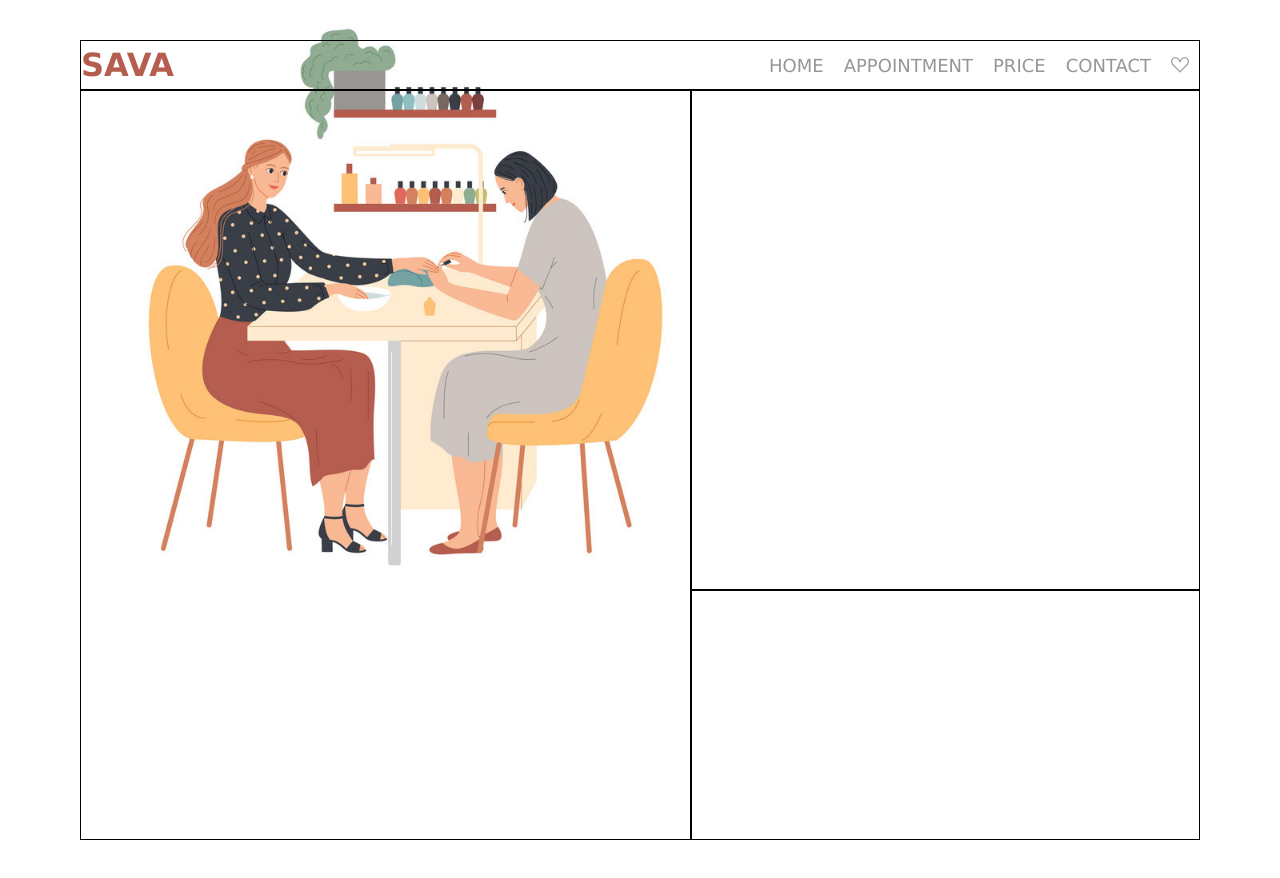
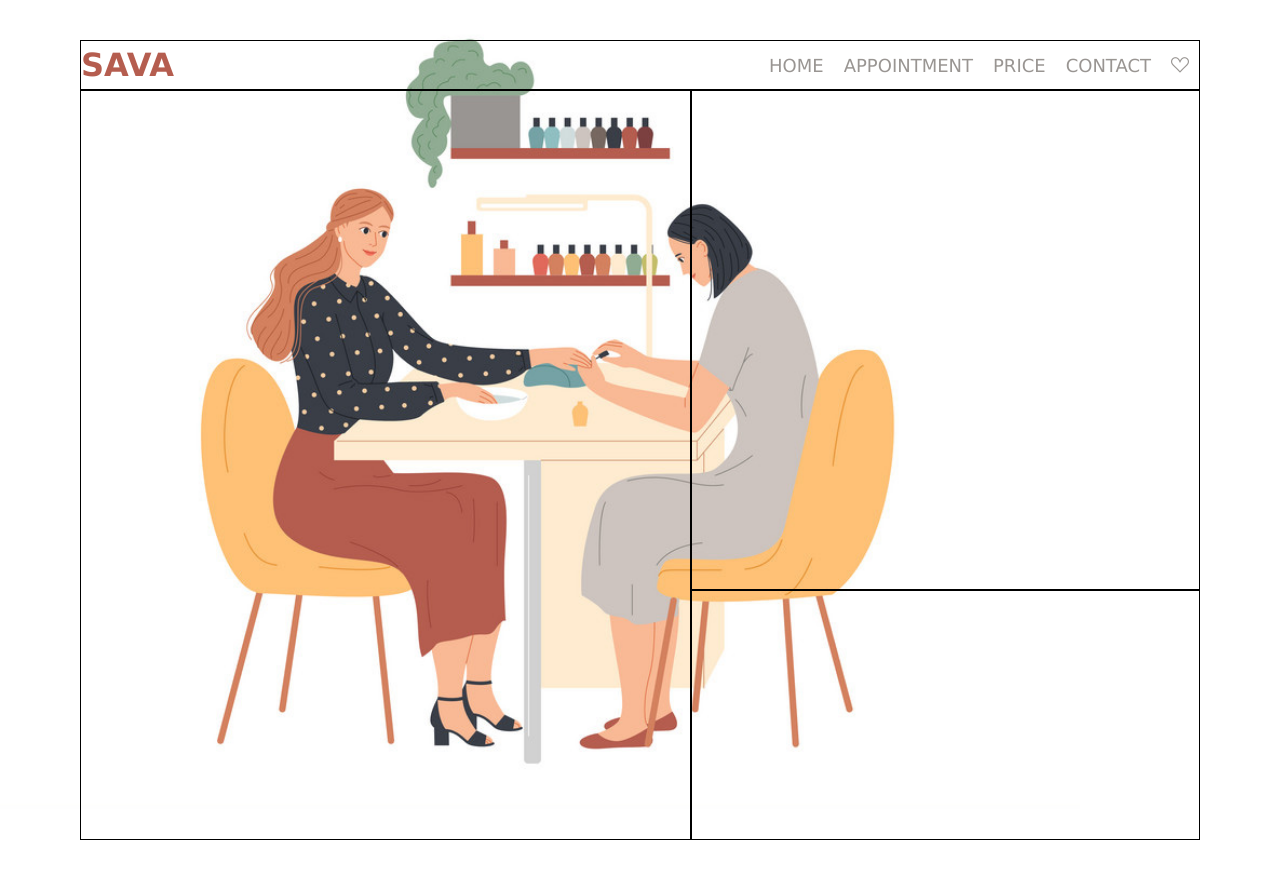
Before and after one commit to Tatsiana-Savashchuk/Project-3, a React (Create React App) app: page / in a window 1280 px wide. Built offline with nearby package versions, Linux system fonts and the light colour scheme.

Commit message:
increased background size

```diff
--- a/src/index.css
+++ b/src/index.css
@@ -2,7 +2,7 @@ body {
   margin: 0;
   padding: 40px 80px;
   background-image: url('assets/images/background.jpg');
-  background-size: 100vh;
+  background-size: 135vh;
   /* background-size: contain; */
   background-repeat: no-repeat;
   /* font-family: -apple-system, BlinkMacSystemFont, 'Segoe UI', 'Roboto', 'Oxygen',
```
